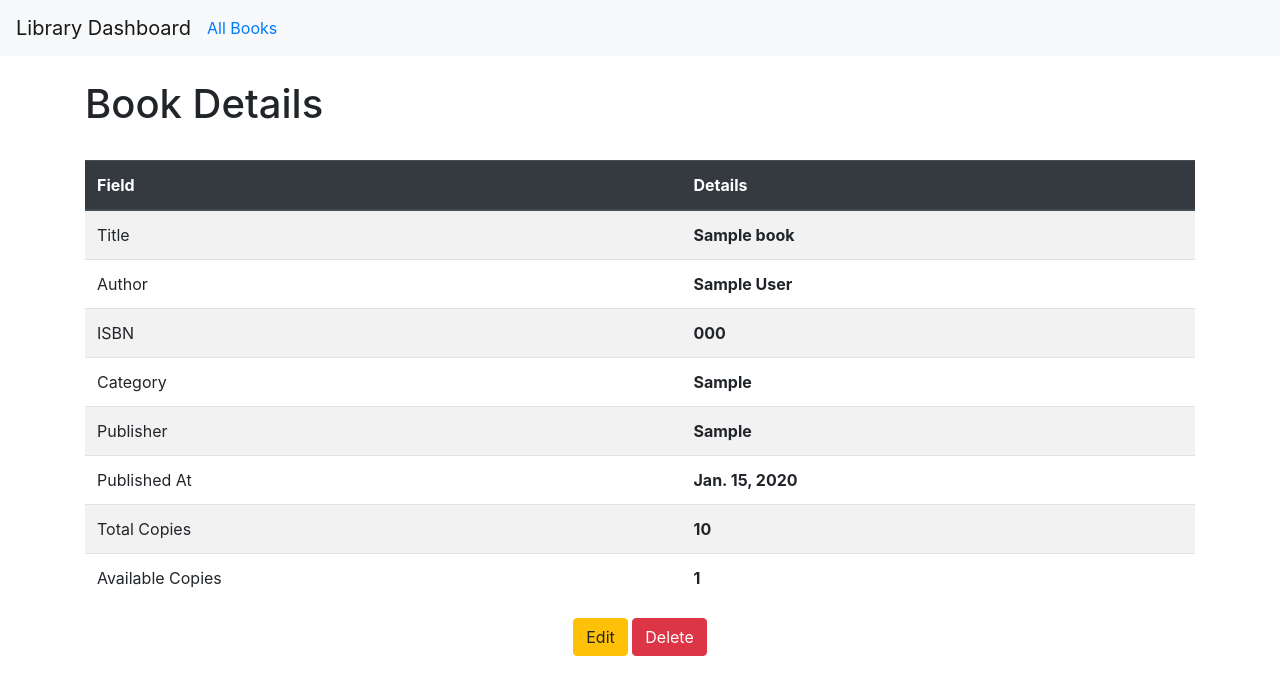
After one commit to AlanKReji/library-management-system, a Django app: page /books/details/1/ in a window 1280 px wide. The commit adds this page. Shown: the top 695 px of the page. Run offline with Django 5.2, Linux system fonts and the light colour scheme; tables that the repository leaves empty hold one stand-in row (values such as "Sample post").

Commit message:
Completed CRUD functionalities of the books app

```diff
--- a/apps/books/models.py
+++ b/apps/books/models.py
@@ -21,3 +21,11 @@ class Books(models.Model):
 
     def __str__(self):
         return self.title
+    class Meta:
+        constraints = [
+            models.UniqueConstraint(
+                fields=['isbn'],
+                condition=~models.Q(isbn=None),
+                name='unique_isbn_not_null'
+            ),
+        ]
--- /dev/null
+++ b/apps/books/templates/bookDetails.html
@@ -0,0 +1,55 @@
+{% extends 'home.html'%}
+{% block content %}
+<div class="d-flex justify-content-between align-items-center mt-4">
+    <h1>Book Details</h1>
+</div>
+<table class="table table-striped mt-4">
+        <thead class="thead-dark">
+          <tr>
+            <th>Field</th>
+            <th>Details</th>
+          </tr>
+        </thead>
+        <tbody>
+          <tr>
+            <td>Title</td>
+            <td><strong>{{ book.title }}</strong></td>
+          </tr>
+          <tr>
+            <td>Author</td>
+            <td><strong>{{ book.author }}</strong></td>
+          </tr>
+          <tr>
+            <td>ISBN</td>
+            <td><strong>{{ book.isbn }}</strong></td>
+          </tr>
+          <tr>
+            <td>Category</td>
+            <td><strong>{{ book.category }}</strong></td>
+          </tr>
+          <tr>
+            <td>Publisher</td>
+            <td><strong>{{ book.publisher }}</strong></td>
+          </tr>
+          <tr>
+            <td>Published At</td>
+            <td><strong>{{ book.published_at }}</strong></td>
+          </tr>
+          <tr>
+            <td>Total Copies</td>
+            <td><strong>{{ book.total_copies }}</strong></td>
+          </tr>
+          <tr>
+            <td>Available Copies</td>
+            <td><strong>{{ book.available_copies }}</strong></td>
+          </tr>
+        </tbody>
+      </table>
+<div class = "text-center gap-2">
+  <a href="{% url 'editBook' book.id %}" class="btn btn-warning me-4"> Edit</a>
+
+  <a href="{% url 'deleteBook' book.id %}" class="btn btn-danger"> Delete</a>
+
+</div>
+
+{% endblock %}
--- a/apps/books/urls.py
+++ b/apps/books/urls.py
@@ -2,5 +2,10 @@ from django.urls import path
 from . import views
 
 urlpatterns = [
-    path("home/", views.home, name='home'),
+    path("home/", views.home, name = 'home'),
+    path("", views.getAllBooks, name = 'getAllBooks'),
+    path("add/", views.addBook, name = 'addBook'),
+    path("details/<int:id>/", views.bookDetails, name  = 'bookDetails'),
+    path("edit/<int:id>/", views.editBook, name = 'editBook'),
+    path("delete/<int:id>/", views.deleteBook, name = "deleteBook"),
 ]
--- a/apps/books/views.py
+++ b/apps/books/views.py
@@ -1,9 +1,63 @@
-from django.shortcuts import render
+from django.shortcuts import render, redirect
 from .models import Books
 
 def home(request):
-    """
-    Displays all non-deleted books on the home page (acts as the main catalog view).
-    """
     books = Books.objects.filter(isDeleted=False).order_by('title')
     return render(request, 'home.html', {'books': books})
+
+def getAllBooks(request):
+    books = Books.objects.filter(isDeleted=False).order_by('title')
+    return render(request, 'books.html', {'books': books})
+
+def addBook(request):
+    if request.method == 'POST':
+        title = request.POST.get('title')
+        author = request.POST.get('author')
+        isbn = request.POST.get('isbn') or None
+        category = request.POST.get('category')
+        publisher = request.POST.get('publisher')
+        published_at = request.POST.get('published_at') or None
+        total_copies = int(request.POST.get('total_copies', 0))
+
+        book = Books(
+            title=title,
+            author=author,
+            isbn=isbn,
+            category=category,
+            publisher=publisher,
+            published_at=published_at,
+            total_copies=total_copies,
+            available_copies=total_copies
+        )
+        book.save()
+        return render(request, 'addBook.html', {'book': book})
+    return render(request, 'addBook.html')
+
+def bookDetails(request, id):
+    book = Books.objects.get(id = id, isDeleted = False)
+    return render(request, 'bookDetails.html', {'book': book})
+
+def editBook(request, id):
+    book = Books.objects.get(id=id, isDeleted=False)
+    success = False
+    if request.method == 'POST':
+        book.title = request.POST.get('title')
+        book.author = request.POST.get('author')
+        book.isbn = request.POST.get('isbn') or None
+        book.category = request.POST.get('category')
+        book.publisher = request.POST.get('publisher')
+        book.published_at = request.POST.get('published_at') or None
+        total_copies = int(request.POST.get('total_copies', book.total_copies))
+        difference = total_copies - book.total_copies
+        book.total_copies = total_copies
+        book.available_copies += difference
+        book.full_clean()
+        book.save()
+
+        success = True
+    return render(request, 'editBook.html', {'book': book, 'success': success })
+def deleteBook(request, id):
+    book = Books.objects.get(id = id , isDeleted = False)
+    book.isDeleted = True
+    book.save()
+    return redirect('getAllBooks')
--- a/templates/home.html
+++ b/templates/home.html
@@ -17,6 +17,8 @@
   <body>
     <nav class="navbar navbar-expand-lg navbar-light bg-light">
       <a class="navbar-brand" href="{% url 'home' %}">Library Dashboard</a>
+      <a href="{% url 'getAllBooks'%}"> All Books</a>
+
     </nav>
 
     <div class="container">
@@ -45,15 +47,13 @@
             <td>{{ book.available_copies }}</td>
 
             <td>
-                <!-- <a href="{% url 'bookDetails' book.id %}" class="btn btn-sm btn-info">Details</a>
-                <a href="{% url 'editBook' book.id %}" class="btn btn-sm btn-warning">Edit</a>
-                <a href="{% url 'deleteBook' book.id %}" class="btn btn-sm btn-danger">Delete</a> -->
+              <a href="{% url 'bookDetails' book.id%}"> View </a>
             </td>
           </tr>
           {% empty %}
           <tr>
             <td colspan="5" class="text-center">
-              No books found in the inventory. Please add some!
+              No books found.
             </td>
           </tr>
           {% endfor %}
```
Also changed, not shown: apps/books/templates/addBook.html (+41 -0 lines), apps/books/templates/books.html (+38 -0 lines), apps/books/templates/editBook.html (+43 -0 lines), apps/books/migrations/0001_initial.py.
